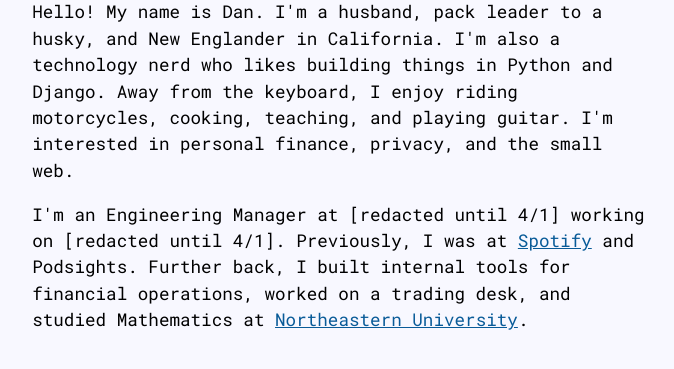
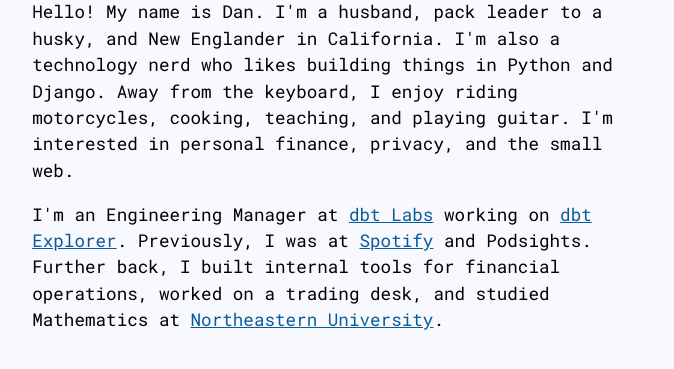
Before and after one commit to dansahagian/homepage, a Django app: page / in a window 1280 px wide. Shown: the part 258-627 px from the top of the page, without its empty margins (299-973 px from the left). Run offline with Django 5.2, Linux system fonts and the light colour scheme.

Commit message:
Update current company

```diff
--- a/homepage/templates/home.html
+++ b/homepage/templates/home.html
@@ -19,11 +19,12 @@
             <p>
                 Hello! My name is Dan. I'm a husband, pack leader to a husky, and New Englander in
                 California. I'm also a technology nerd who likes building things in Python and Django. Away from the
-                keyboard, I enjoy riding motorcycles, cooking, teaching, and playing guitar. I'm interested in personal
-                finance, privacy, and the small web.
+                keyboard, I enjoy riding motorcycles, cooking, teaching, and playing guitar. I'm interested in
+                personal finance, privacy, and the small web.
             </p>
             <p>
-                I'm an Engineering Manager at [redacted until 4/1] working on [redacted until 4/1]. Previously, I was at
+                I'm an Engineering Manager at <a href="https://www.getdbt.com/">dbt Labs</a> working on
+                <a href="https://www.getdbt.com/product/dbt-explorer">dbt Explorer</a>. Previously, I was at
                 <a href="https://spotify.com">Spotify</a> and Podsights. Further back, I built internal tools for
                 financial operations, worked on a trading desk, and studied Mathematics at
                 <a href="https://www.northeastern.edu/">Northeastern University</a>.
```
